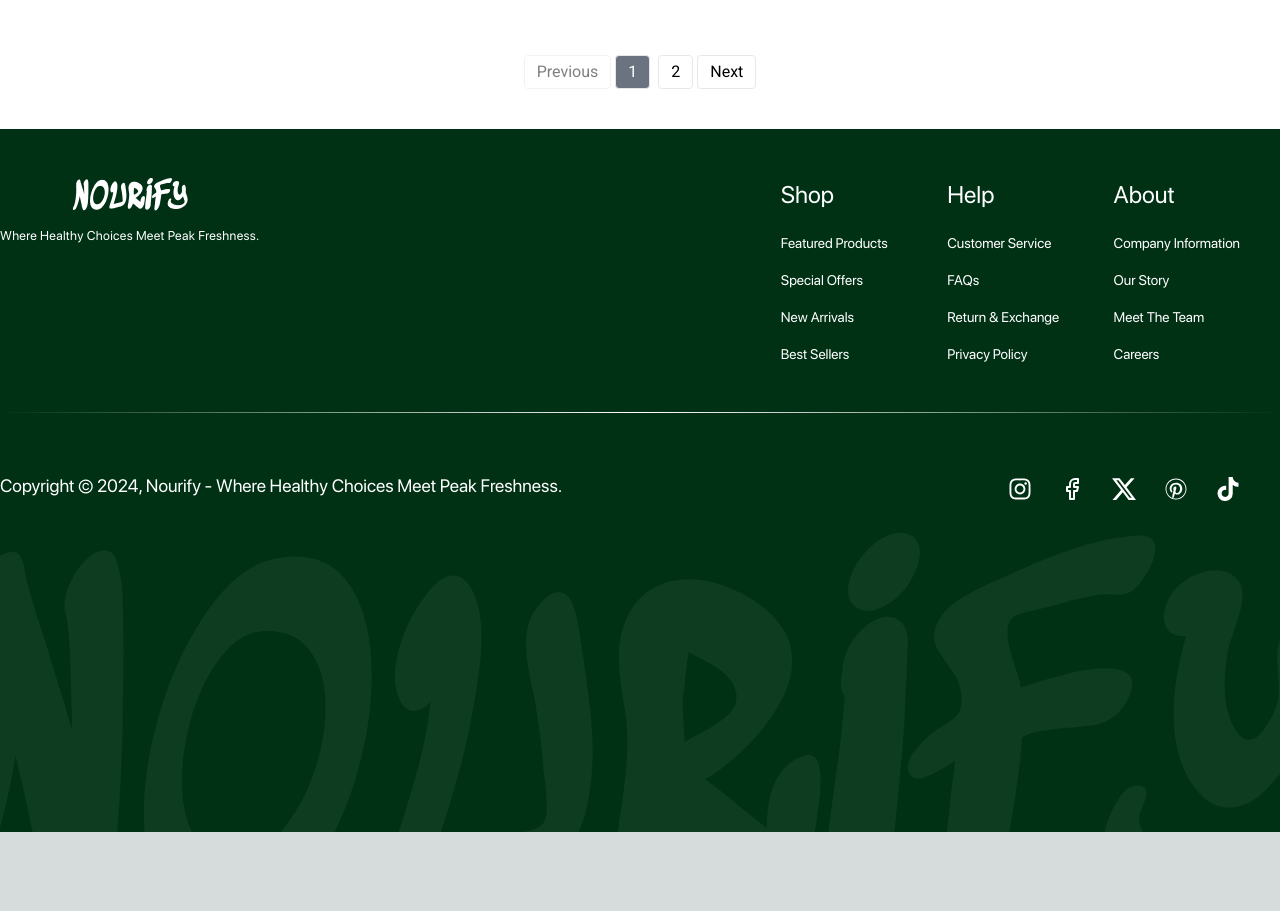
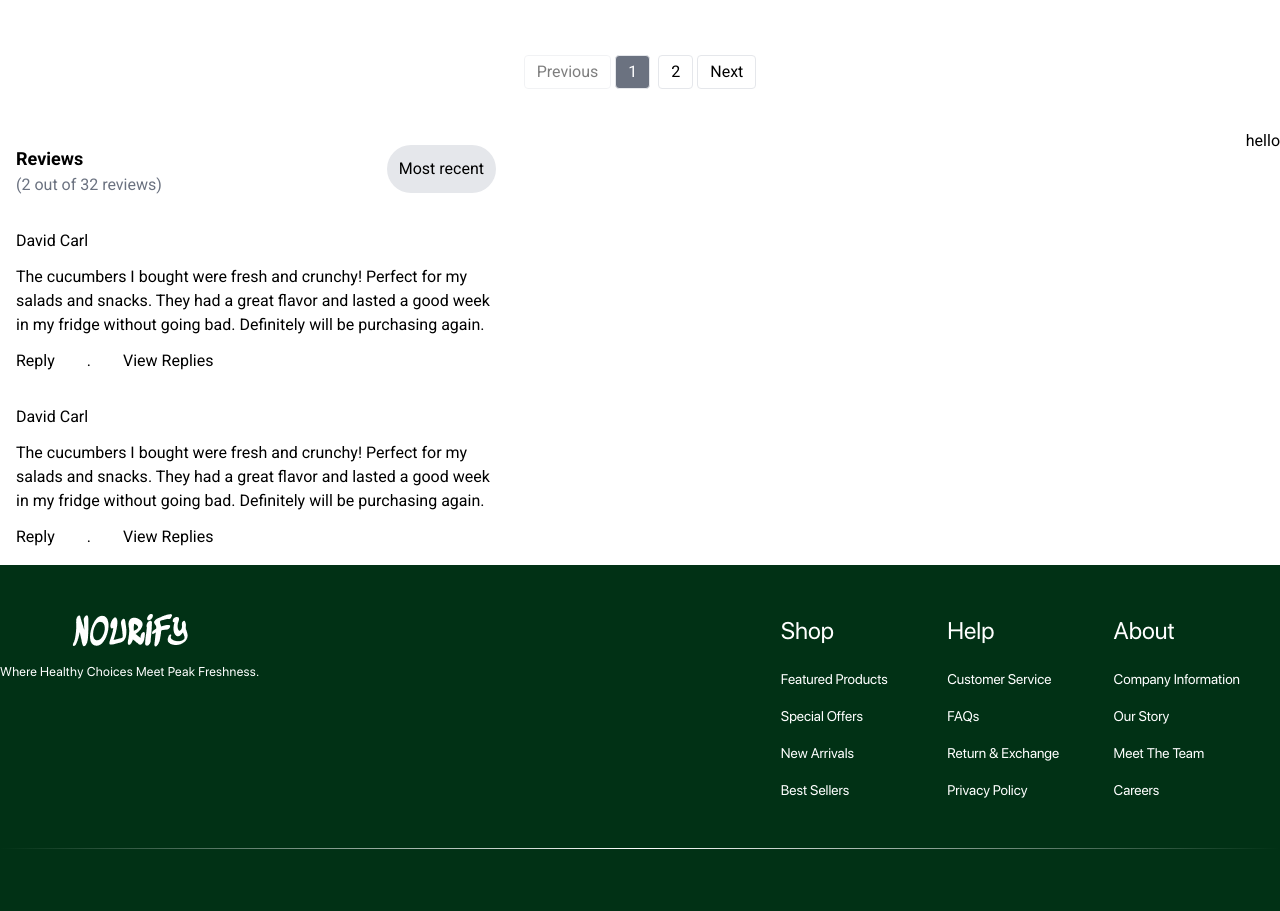
Before and after one commit to Nourify-develop/Nourify, a Next.js app: page /shop in a window 1280 px wide. Shown: the part 2280-3191 px from the top of the page. Before the commit the page ends 3112 px from the top, so only its background shows below. Built offline with nearby package versions, Linux system fonts and the light colour scheme; a web font is replaced by a local one.

Commit message:
started building review

```diff
--- /dev/null
+++ b/src/app/shop/components/Review/reviews.tsx
@@ -0,0 +1,57 @@
+import { div } from "framer-motion/client";
+import React from "react";
+
+const reviews = () => {
+  const totalRating = 4.5;
+  const ratings: { [key: number]: number } = {
+    5: 30,
+    4: 50,
+    3: 10,
+    2: 5,
+    1: 5,
+  };
+
+  return (
+    <div className="flex justify-between">
+      <div className="flex w-full flex-col gap-[2em] p-4   max-w-lg">
+        <div className="flex justify-between">
+          <div>
+            <h1 className="text-lg font-semibold">Reviews</h1>
+            <p className="text-gray-500">(2 out of 32 reviews)</p>
+          </div>
+          <div>
+            <h1 className="bg-gray-200 p-3 rounded-full">Most recent</h1>
+          </div>
+        </div>
+        <div className=" flex flex-col gap-3">
+          <h1>David Carl</h1>
+          <p>The cucumbers I bought were fresh and crunchy! Perfect for my salads and snacks. They had a great flavor and lasted a good week in my fridge without going bad. Definitely will be purchasing again.</p>
+          <div className="flex gap-[2em]" >
+            <h1>Reply</h1>
+            <h1>.</h1>
+            <h1>View Replies</h1>
+          </div>
+
+        </div>
+        <div className=" flex flex-col gap-3">
+          <h1>David Carl</h1>
+          <p>The cucumbers I bought were fresh and crunchy! Perfect for my salads and snacks. They had a great flavor and lasted a good week in my fridge without going bad. Definitely will be purchasing again.</p>
+          <div className="flex gap-[2em]" >
+            <h1>Reply</h1>
+            <h1>.</h1>
+            <h1>View Replies</h1>
+          </div>
+
+        </div>
+
+
+      </div>
+      {/* Add the review section here */}
+      <div>
+        <h1>hello</h1>
+      </div>
+    </div>
+  );
+};
+
+export default reviews;
--- a/src/app/shop/page.tsx
+++ b/src/app/shop/page.tsx
@@ -1,12 +1,14 @@
 import React from "react";
 import OurProducts from "./components/OurProducts";
 import Limoffer from "@/components/limoffer";
+import Review from "./components/Review/reviews"
 
 const page = () => {
   return (
     <div className="bg-white">
       <Limoffer/>
       <OurProducts />
+      <Review/>
     </div>
   );
 };
```
Also changed, not shown: src/app/shop/components/Review/ratings.tsx (added).
